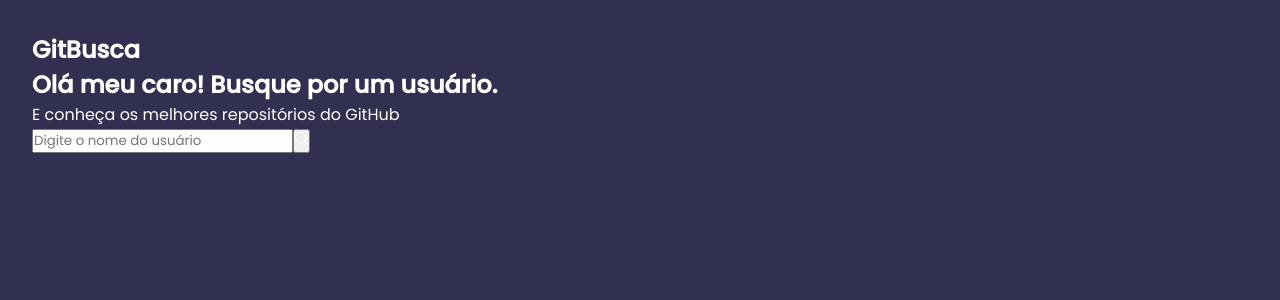
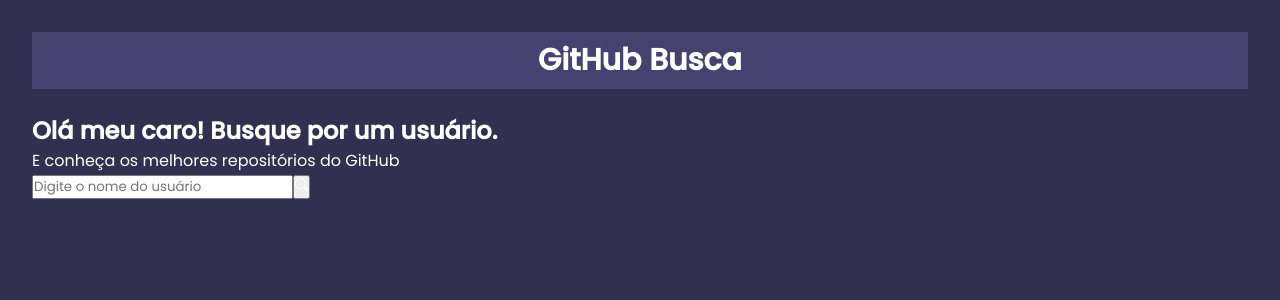
Before and after one commit to yyhago/project-GitBusca, a React (Vite) app: page / in a window 1280 px wide. Shown: the top 300 px of the page. Built offline with nearby package versions, Linux system fonts and the light colour scheme.

Commit message:
API sendo chamada, e construção do campo de busca

```diff
--- a/package.json
+++ b/package.json
@@ -13,7 +13,8 @@
     "react": "^18.2.0",
     "react-dom": "^18.2.0",
     "react-icons": "^4.12.0",
-    "react-router-dom": "^6.21.0"
+    "react-router-dom": "^6.21.0",
+    "styled-components": "^6.1.6"
   },
   "devDependencies": {
     "@types/react": "^18.2.43",
--- a/src/App.tsx
+++ b/src/App.tsx
@@ -1,10 +1,18 @@
 import { Outlet } from "react-router-dom";
+import styled from "styled-components";
 
+const TextH2 = styled.h2`
+  text-align: center;
+  font-size: 30px;
+  background-color: #45426f;
+  padding: .5%;
+  margin-bottom:2%;
+`;
 
 function App() {
   return (
     <div className="App">
-      <h2>GitBusca</h2>
+      <TextH2>GitHub Busca</TextH2>
       <Outlet />
     </div>
   );
--- a/src/components/Busca.tsx
+++ b/src/components/Busca.tsx
@@ -1,16 +1,28 @@
 import { BsSearch } from "react-icons/bs";
+import { useState } from "react";
 
-export default function Busca() {
-    return(
+type BuscaProps = {
+  loadUser: (userName: string) => Promise<void>;
+};
+
+export default function Busca({ loadUser }: BuscaProps) {
+
+    const [userName, setUserName] = useState("")
+
+  return (
     <div>
       <h2>Olá meu caro! Busque por um usuário.</h2>
       <p>E conheça os melhores repositórios do GitHub</p>
       <div>
-                    <input type="text" placeholder="Digite o nome do usuário"/>
-                    <button>
-                        <BsSearch/>
+        <input
+          type="text"
+          placeholder="Digite o nome do usuário"
+          onChange={(e) => setUserName(e.target.value)}
+        />
+        <button onClick={() => loadUser(userName)}>
+          <BsSearch />
         </button>
       </div>
     </div>
-    )
+  );
 }
--- a/src/routes/Home.tsx
+++ b/src/routes/Home.tsx
@@ -1,11 +1,19 @@
-import Busca from "../components/Busca"
+import Busca from "../components/Busca";
+import { useState } from "react";
+import { UserProps } from "../types/user";
 
-const Home = () => {
+export default function Home() {
+  const [user, setUser] = useState<UserProps | null>(null);
+
+  const loadUser = async (userName: string) => {
+    const res = await fetch(`https://api.github.com/users/${userName}`);
+    const data = await res.json();
+    console.log(data);
+  };
+
   return (
-    <div>
-        <Busca/>
-    </div>
-  )
+    <>
+      <Busca loadUser = {loadUser}/>
+    </>
+  );
 }
-
-export default Home
--- /dev/null
+++ b/src/types/user.ts
@@ -0,0 +1,7 @@
+export type UserProps = {
+  avatar_url: string;
+  login: string,
+  location: string,
+  followers: number,
+  following: number
+};
```
Also changed, not shown: 1 other file (tests, documents, lock files or other folders). Lines whose indentation alone changed are shown as unchanged.
